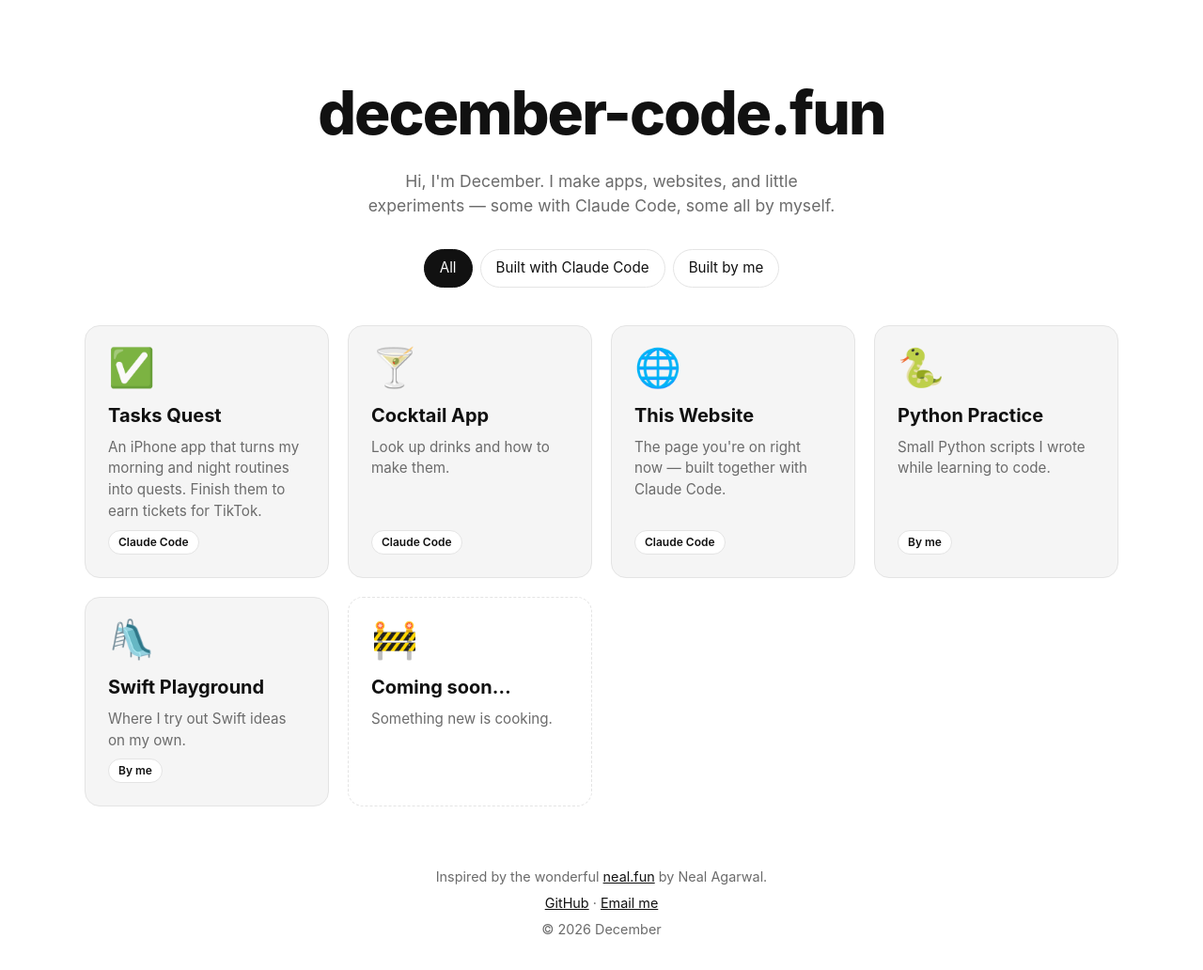
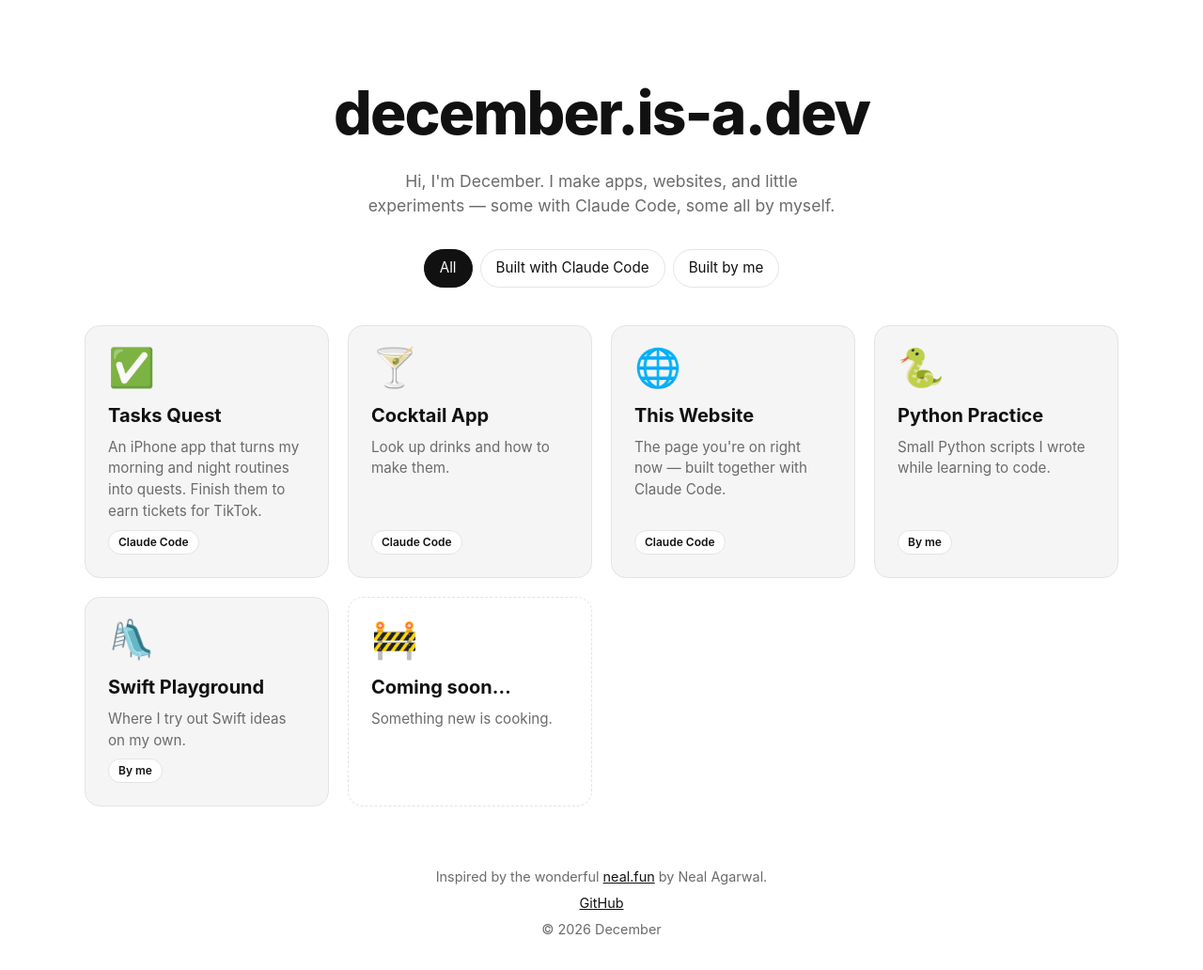
Before and after one commit to decemb3r-code/december-code-fun, a plain HTML site: page index.html in a window 1280 px wide. Shown: the whole page at 94% size. Drawn offline with Linux system fonts and the light colour scheme.

Commit message:
Use december.is-a.dev name and real GitHub link

```diff
--- a/index.html
+++ b/index.html
@@ -5,7 +5,7 @@
   <meta name="viewport" content="width=device-width, initial-scale=1.0">
 
   <!-- ✏️ EDIT ME: This is the text shown on the browser tab. -->
-  <title>december-code.fun</title>
+  <title>december.is-a.dev</title>
 
   <!-- ✏️ EDIT ME: This is the short description Google and link previews show. -->
   <meta name="description" content="A little corner of the internet where I show the things I build.">
@@ -20,7 +20,7 @@
        ========================================================= -->
   <header class="header">
     <!-- ✏️ EDIT ME: your site name -->
-    <h1 class="site-title">december-code.fun</h1>
+    <h1 class="site-title">december.is-a.dev</h1>
 
     <!-- ✏️ EDIT ME: one sentence about you -->
     <p class="tagline">
@@ -119,11 +119,10 @@
     </p>
 
     <!-- ✏️ EDIT ME: add your own links (GitHub, email, socials).
-         Copy one <a> line to add another. -->
+         To add one, put a · after the last link, then a new <a> line, e.g.
+         <a href="mailto:you@example.com">Email me</a> -->
     <p class="links">
-      <a href="https://github.com/" target="_blank" rel="noopener">GitHub</a>
-      ·
-      <a href="mailto:you@example.com">Email me</a>
+      <a href="https://github.com/decemb3r-code" target="_blank" rel="noopener">GitHub</a>
     </p>
 
     <!-- The year below is filled in automatically by script.js -->
```
